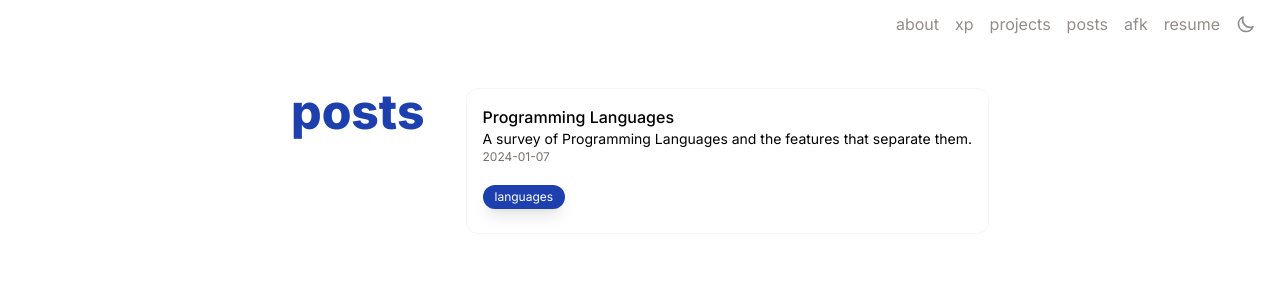
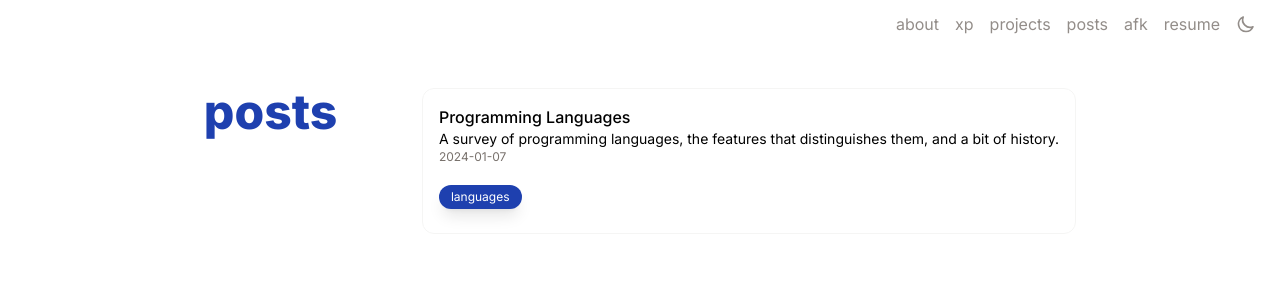
Before and after one commit to petercorrea/petercorrea-v2, a Next.js app: page /posts in a window 1280 px wide. Shown: the top 300 px of the page. Built offline with nearby package versions, Linux system fonts and the light colour scheme.

Commit message:
updated hover comp

```diff
--- a/components/effects/Hover.tsx
+++ b/components/effects/Hover.tsx
@@ -6,7 +6,7 @@ const Hover = ({ children }: HoverProps) => {
   return (
     <div className="relative flex flex-row group">
       <div
-        className={`bg-transparent border dark:border-stone-700 border-stone-100 relative z-10  rounded-xl  flex flex-col justify-between hover:cursor-pointer  transition ease-in  p-4`}
+        className={`w-full bg-transparent border dark:border-stone-700 border-stone-100 relative z-10  rounded-xl  flex flex-col justify-between hover:cursor-pointer  transition ease-in  p-4`}
       >
         {children}
       </div>
--- a/db/posts/programming-languages.json
+++ b/db/posts/programming-languages.json
@@ -3,7 +3,7 @@
   "title": "Programming Languages",
   "author": "Peter Correa",
   "date": "2024-01-07",
-  "description": "A survey of Programming Languages and the features that separate them.",
+  "description": "A survey of programming languages, the features that distinguishes them, and a bit of history.",
   "tags": ["languages"],
   "content": [
     { "type": "h2", "text": "Introduction" },
```
